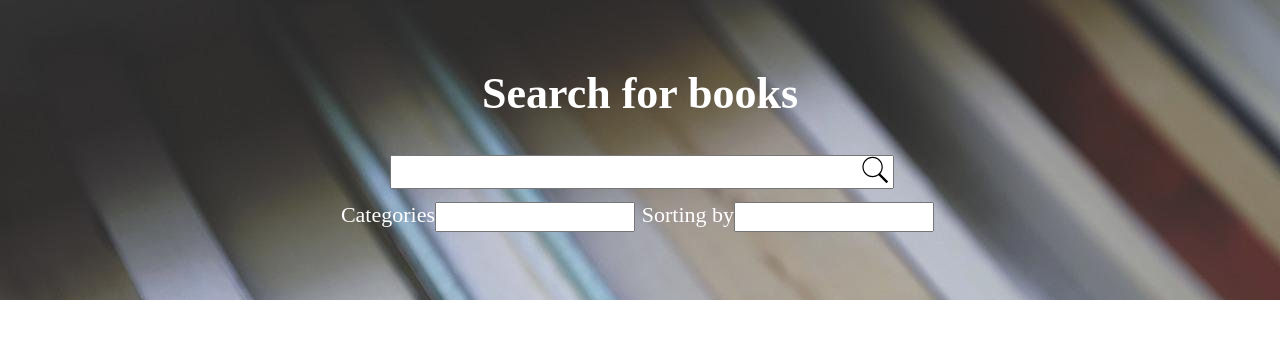
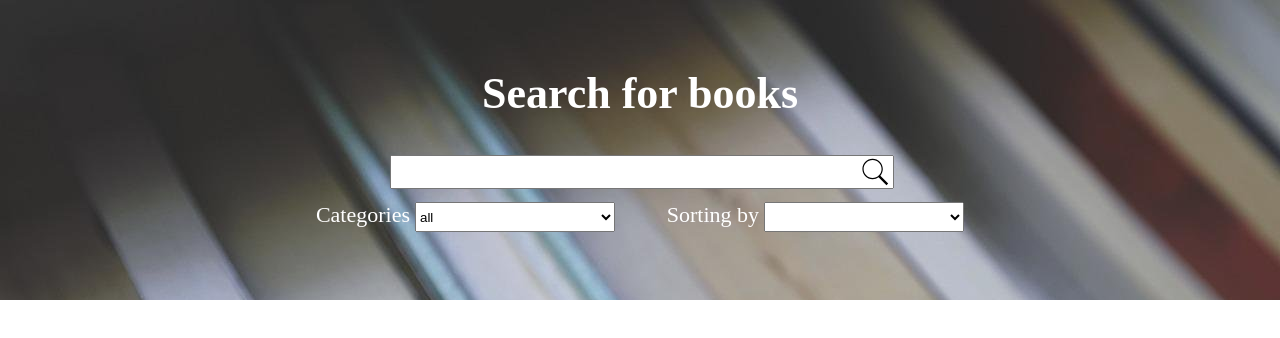
Before and after one commit to Alexander-Bulgakov/books-search-google-API, a React app: page / in a window 1280 px wide. Shown: the top 338 px of the page. Built offline with nearby package versions, Linux system fonts and the light colour scheme.

Commit message:
store created

```diff
--- a/src/Components/CategoriesSelect.jsx
+++ b/src/Components/CategoriesSelect.jsx
@@ -1,10 +1,27 @@
-import React from "react"
+import React from 'react';
+
+const categories = [
+  'all', 'art', 'biography', 'computers', 'history', 'medical', 'poetry'
+]
 
 const CategoriesSelect = () => {
   return(
-    <label>Categories
-      <select className="select"></select>
-    </label>
+    <div>
+      <label htmlFor="categories-select">Categories
+      </label>
+      <select className="select" id="categories-select">
+        {
+          categories.map(category => (
+            <option
+              key={category}
+              value={category}
+              //перенести в store дефолтное value
+              defaultValue={() => category === 'all'}
+              >{category}</option>
+          ))
+        }
+      </select>
+    </div>
   )
 }
 
--- a/src/Components/Header.jsx
+++ b/src/Components/Header.jsx
@@ -13,7 +13,7 @@ const Header = () => {
       style={{backgroundImage: `url(${background})`}}
       >
       <div className="header-container">
-        <h1 className="header_title">Search for books</h1>
+        <h1 className="header-container__title">Search for books</h1>
         <SearchInput />
         <div className="selects-wrapper">
           <CategoriesSelect />
--- a/src/Components/Header.scss
+++ b/src/Components/Header.scss
@@ -1,15 +1,10 @@
-/* .header{
-  width: 600px;
-  height: 200px;
-  background-image: url('../images/books.jpg');
-} */
+
 .header {
   width: 100%;
   height: 300px;
   display: flex;
   align-items: center;
-  /* background-image: url('../images/books.jpg'); */
-}
+
   .header-container {
     height: 60%;
     width: 800px;
@@ -18,20 +13,32 @@
     flex-direction: column;
     justify-content: space-around;
     align-items: center;
-}
-.header_title {
+
+    &__title {
       font-size: 44px;
       margin-bottom: 20px;
     }
+
     .selects-wrapper {
-  // position: relative;
       height: 30px;
-  width: 600px;
+      width: 700px;
       display: flex;
       flex-direction: row;
       justify-content: space-around;
       font-size: 22px;
+
       label {
         margin-right: 5px;
       }
+
+      .select {
+        color: black;
+        height: 100%;
+        width: 200px;
       }
+      option {
+        color: black;
+      }
+    }
+  }
+}
--- a/src/Components/SearchInput.scss
+++ b/src/Components/SearchInput.scss
@@ -13,8 +13,8 @@
     position: absolute;
     background-size: cover;
     right: 0;
-    // border: 0;
+    top: 2px;
     width: 30px;
-    height: 100%;
+    height: inherit;
   }
 }
--- a/src/Components/SortingSelect.jsx
+++ b/src/Components/SortingSelect.jsx
@@ -2,9 +2,11 @@ import React from "react"
 
 const SortingSelect = () => {
   return(
-    <label>Sorting by
-      <select className="select"></select>
-    </label>
+    <div>
+      <label htmlFor="sorting-select">Sorting by</label>
+        <select className="select" id="sorting-select">
+        </select>
+    </div>
   )
 }
 
--- a/src/style.scss
+++ b/src/style.scss
@@ -3,8 +3,3 @@
   margin: 0;
   color: white;
 }
-
-.select {
-  height: 100%;
-  width: 200px;
-}
```
Also changed, not shown: src/Components/Main.jsx (added). Lines whose indentation alone changed are shown as unchanged.
